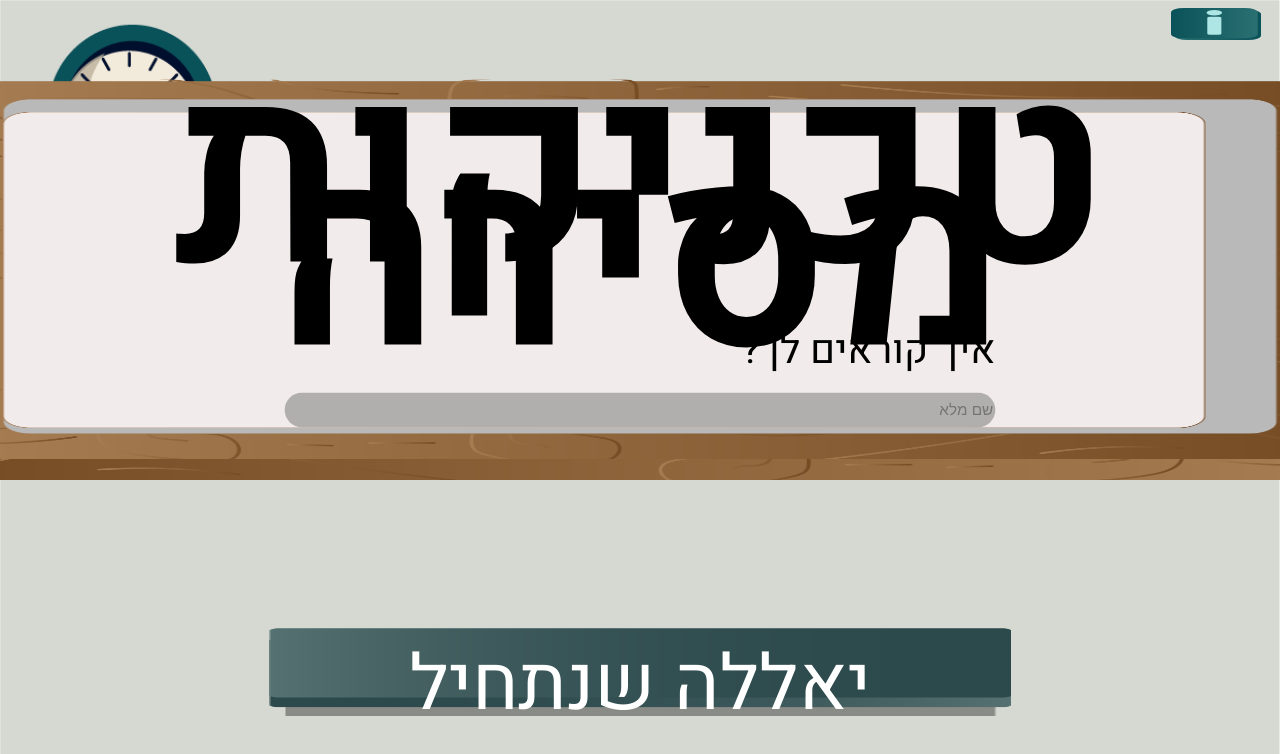
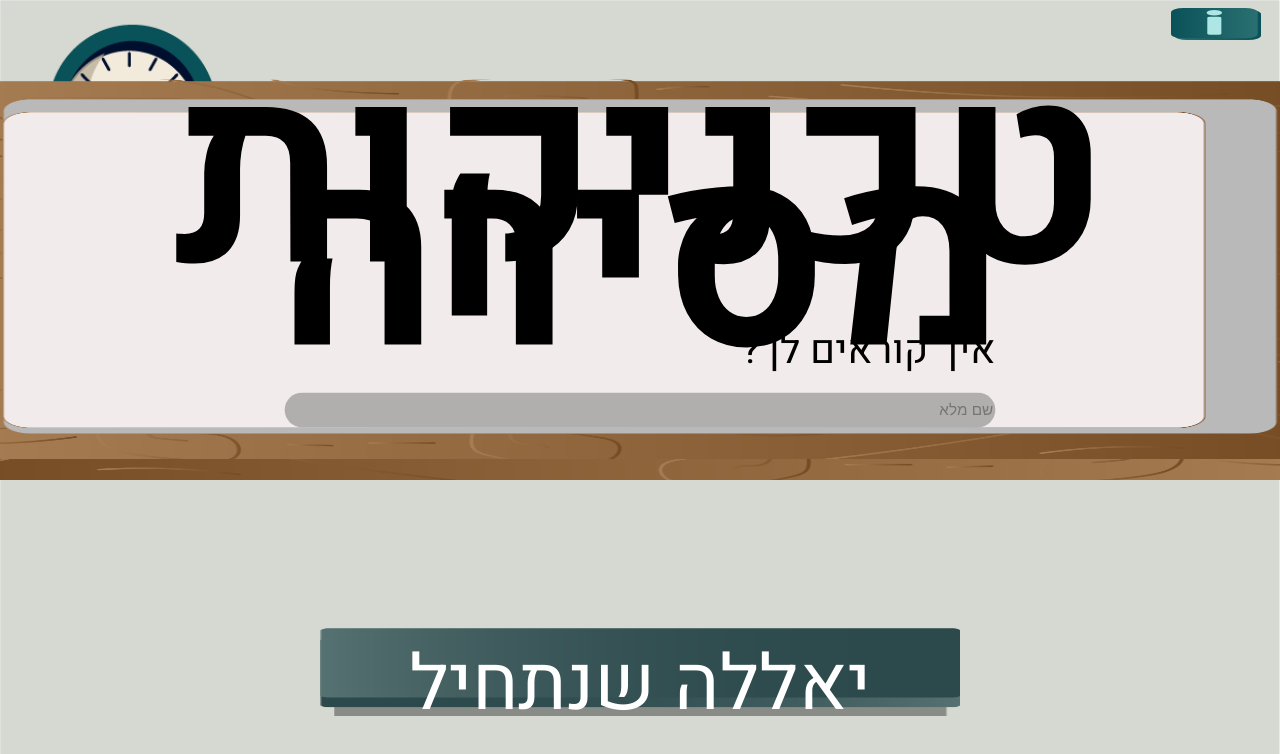
Before and after one commit to madortill/deliveryTechniques, a Vue app: page / in a window 1280 px wide. Shown: the top 754 px of the page. Built offline with nearby package versions, Linux system fonts and the light colour scheme.

Commit message:
width nack at 50

```diff
--- a/src/App.vue
+++ b/src/App.vue
@@ -151,7 +151,7 @@ body {
 }
 
 #beginLesson {
-  width: 58vw;
+  width: 50vw;
   height: 11vh;
   border-style: none;
   padding-bottom: 1vh;
```
